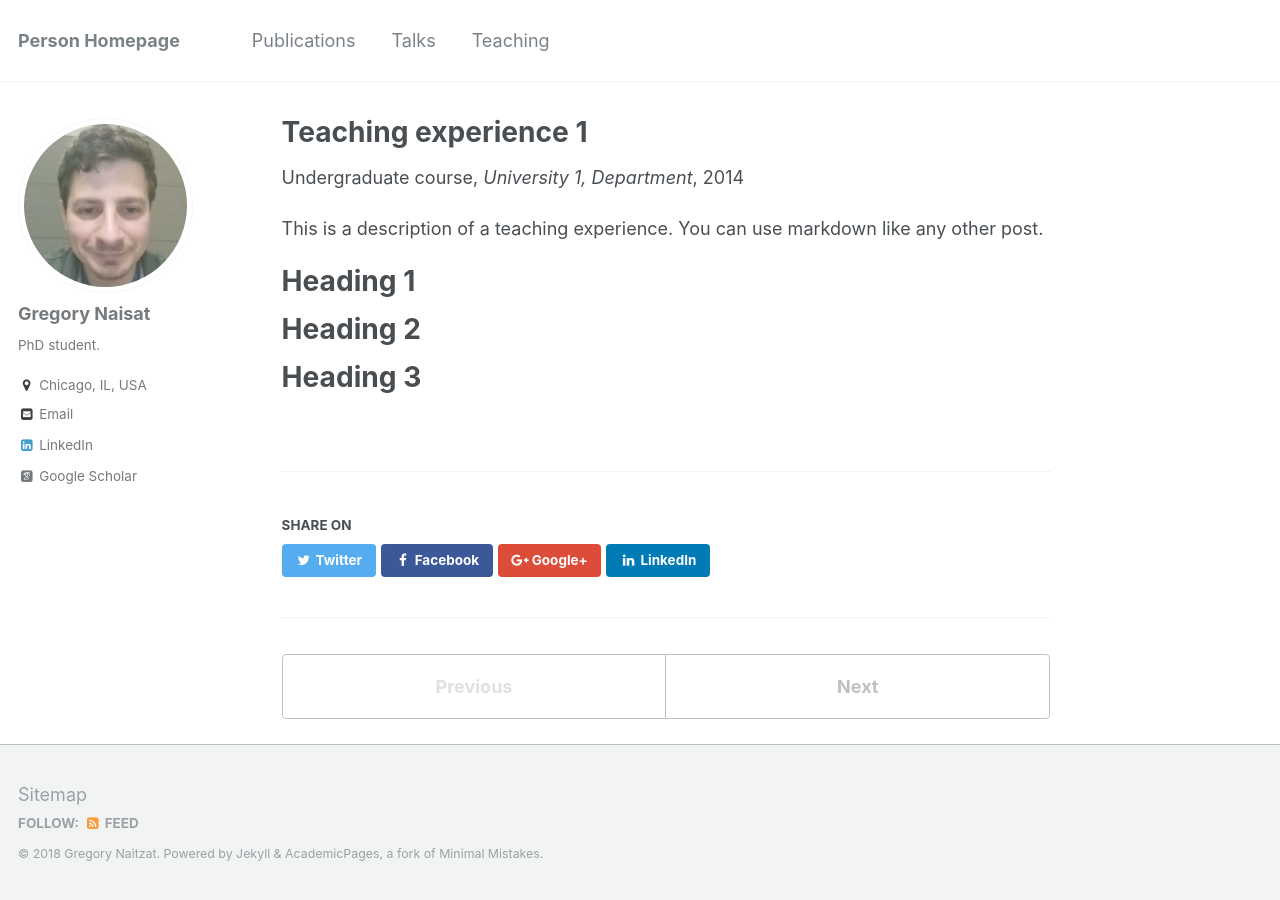
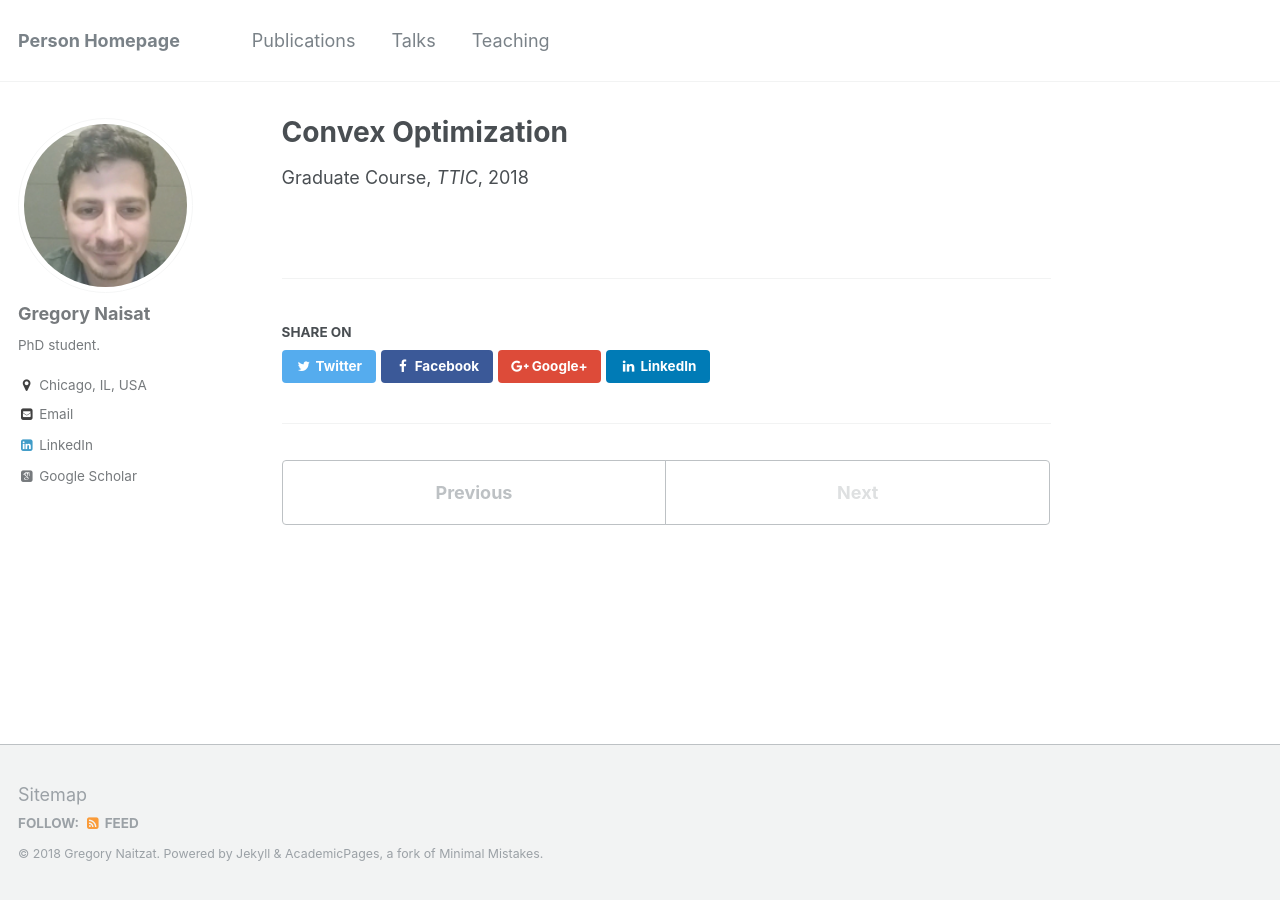
Before and after one commit to sgregnt/sgregnt.github.io, a Jekyll site: the page built from _teaching/2014-spring-teaching-1.md, in a window 1280 px wide. Built offline with Jekyll 4.4.1, drawn with Linux system fonts in a browser that asks for light colours; some web fonts are replaced.

Commit message:
teaching

```diff
--- a/_teaching/2014-spring-teaching-1.md
+++ b/_teaching/2014-spring-teaching-1.md
@@ -1,20 +1,9 @@
 ---
-title: "Teaching experience 1"
+title: "Convex Optimization"
 collection: teaching
-type: "Undergraduate course"
-permalink: /teaching/2014-spring-teaching-1
-venue: "University 1, Department"
-date: 2014-01-01
-location: "City, Country"
+type: "Graduate Course"
+permalink: /teaching/2018-winter-teaching-1
+venue: "TTIC"
+date: 2018-01-01
+location: "Chicago, USA"
 ---
-
-This is a description of a teaching experience. You can use markdown like any other post.
-
-Heading 1
-======
-
-Heading 2
-======
-
-Heading 3
-======
```
